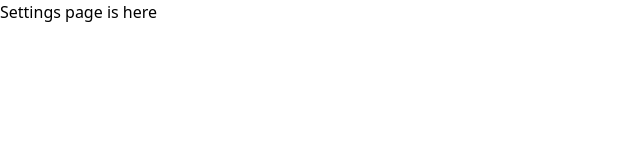
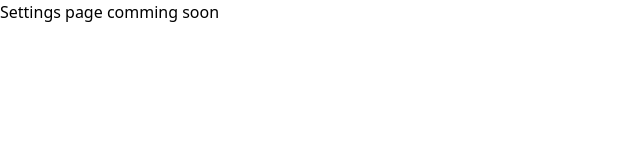
Before and after one commit to prikshitsingh24/Next-Blog, a Next.js app: page /Settings in a window 1280 px wide. Shown: the top 160 px of the page, without its empty margins (0-640 px from the left). Built offline with nearby package versions, Linux system fonts and the light colour scheme.

Commit message:
Made change in settings

```diff
--- a/src/pages/Settings.tsx
+++ b/src/pages/Settings.tsx
@@ -2,6 +2,6 @@
 
 export default function Settings(){
     return (
-        <div>Settings page is here</div>
+        <div>Settings page comming soon</div>
     );
 }
```
